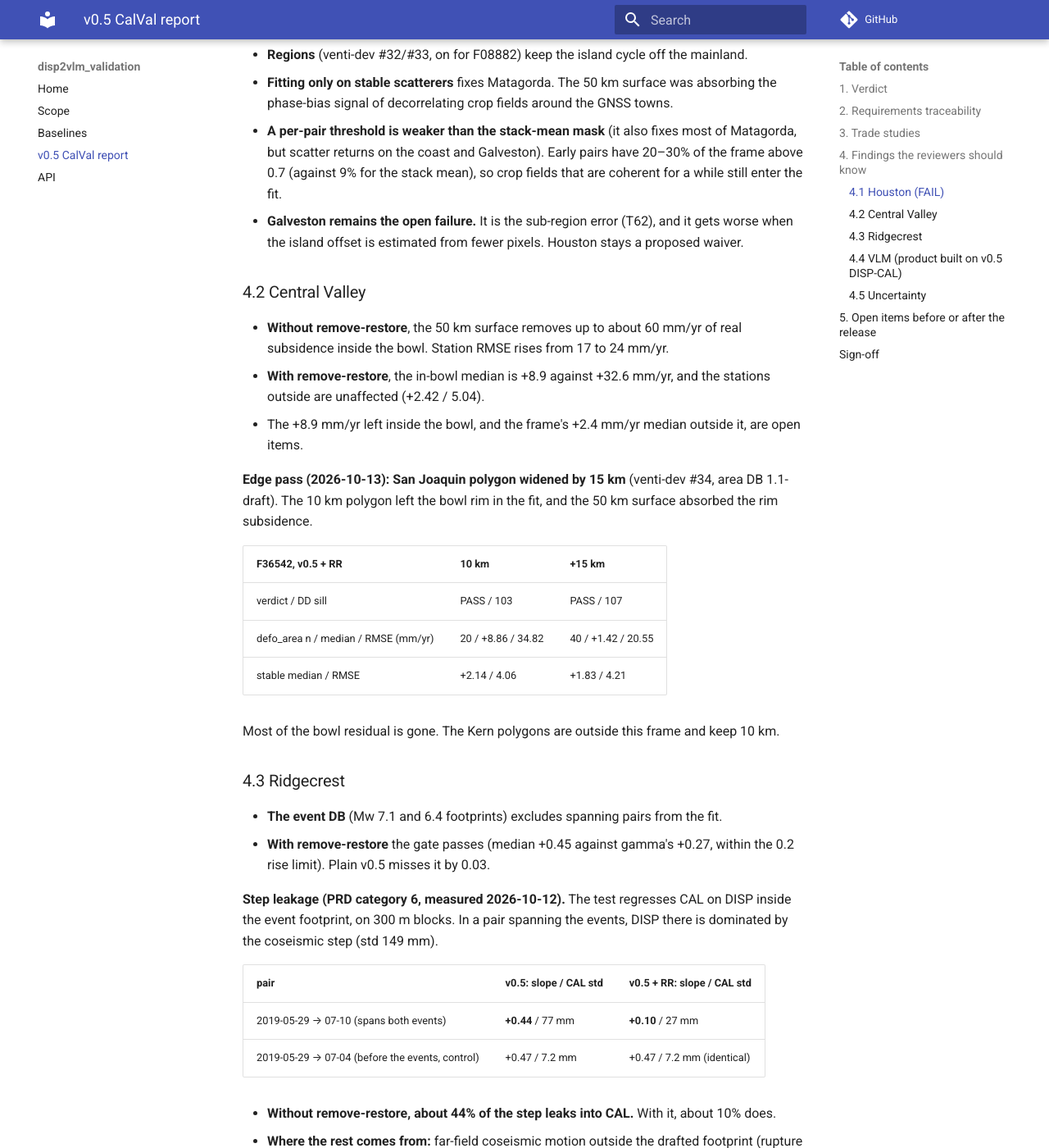
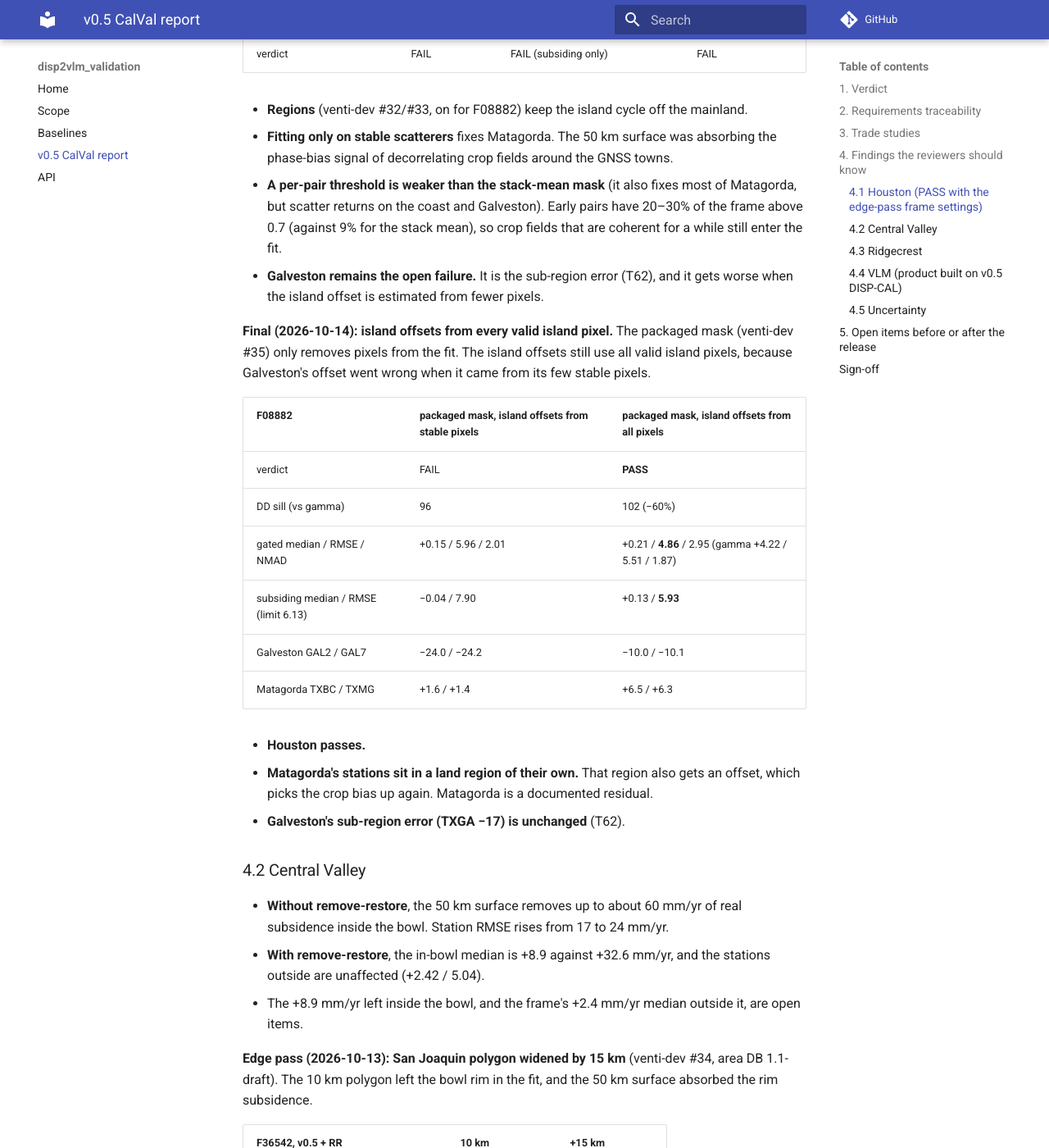
Before and after one commit to mgovorcin/disp2vlm_validation, an MkDocs documentation site: the page built from docs/vnv/v0.5-calval-report.md, in a window 1280 px wide and 1400 px high, scrolled down 4842 px. Shown: the whole window at 82% size. Built offline with MkDocs 1.6.1 and Material for MkDocs 9.7.7, drawn with Linux system fonts in a browser that asks for light colours; comment, search, counter and statistics services are not loaded; some of the changed text lies outside the part shown.

Commit message:
docs(vnv): Houston passes with its edge-pass frame settings (10/10)
Regions + packaged stable-pixel fit mask (venti-dev #35, cal-disp #15):
gated RMSE 4.86 (gamma 5.51), subsiding 5.93 <= 6.13, DD sill -60%.
Waiver superseded; Matagorda residual and Galveston TXGA stay open.

Co-Authored-By: Claude Opus 5.5 <noreply@anthropic.com>

```diff
--- a/docs/vnv/v0.5-calval-report.md
+++ b/docs/vnv/v0.5-calval-report.md
@@ -10,13 +10,15 @@
 
 ## 1. Verdict
 
-**v0.5 with remove-restore passes the release gate on 9 of 10 frames.
-Houston (F08882) fails.** The proposal is to release v0.5 with a documented
-waiver for Houston, and to fix it in the edge-case pass (section 5).
+**v0.5 with remove-restore passes the release gate on all 10 frames.**
+Houston (F08882) passes once its frame-table settings from the edge pass
+(2026-10-14) are applied: separate island regions and a packaged
+stable-pixel fit mask (venti-dev #35, cal-disp #15; section 4.1). Without
+them it fails, and the earlier proposal was a waiver.
 
 | # | Category | Frame | Gate | DD sill vs gamma | Category condition |
 |---|---|---|---|---|---|
-| 1 | Coastal subsidence + islands | F08882 Houston | **FAIL** | −56% | **not met** (see 4.1) |
+| 1 | Coastal subsidence + islands | F08882 Houston | PASS (+ RR, regions, fit mask) | −60% | met: subsiding RMSE 5.93 ≤ 6.13, defo_area 1.81 ≤ 2.52 mm/yr (4.1) |
 | 2 | Stable inland | F08886 Oklahoma City | PASS | −81% | met: stable median −0.11 mm/yr (n = 24) |
 | 3 | High relief + islands | F16940 Los Angeles | PASS | −72% | sill drops ✓; tropo-mode part untested (TS-T1 open) |
 | 4 | Northeast / GIA | F08622 New York | PASS | −69% | LOS RMSE 1.23 mm/yr; VLM vertical, single look only (descending data gap, 4.4) |
@@ -43,7 +45,7 @@ footprints (Venti DB `1.0-draft`). Per-frame numbers are in
 |---|---|---|
 | GATE-1 sill below raw | all 10 frames, −42 to −81% vs gamma | ✓ |
 | GATE-2 sill vs baseline | no significant rise on any frame | ✓ |
-| GATE-3 velocity vs baseline | 9/10; Houston gated RMSE +0.39 | ✗ Houston |
+| GATE-3 velocity vs baseline | 10/10; Houston gated RMSE 4.86 vs gamma 5.51 (with its edge-pass frame settings) | ✓ |
 | GATE-4 golden epoch | n/a until the v0.5 golden (T49, after sign-off) | open |
 | TARGET-1 \|median bias\| ≤ 1 mm/yr (reported) | met on 8/10; not met: Central Valley +2.42, Houston desc +2.47 | partial |
 | R-V1 independent GNSS only | `GATE.independent_gnss_only`; TS-G1 is the sole grid reader and gates nothing | ✓ |
@@ -75,7 +77,7 @@ footprints (Venti DB `1.0-draft`). Per-frame numbers are in
 
 ## 4. Findings the reviewers should know
 
-### 4.1 Houston (FAIL)
+### 4.1 Houston (PASS with the edge-pass frame settings)
 - **Gated velocity RMSE:** 5.90 against gamma's 5.51 mm/yr. Two areas drive it:
   - Galveston Island (GAL2, GAL7, TXGA, TDAM): −8 to −18 mm/yr;
   - Matagorda (TXBC, TXMG): +8.5 mm/yr.
@@ -89,8 +91,9 @@ footprints (Venti DB `1.0-draft`). Per-frame numbers are in
   no added scatter.
 - **Unwrap correction on** brings the gated RMSE to 5.19, better than
   gamma, but it is incomplete.
-- **Proposed waiver:** release with Houston documented as a known
-  limitation of coastal disconnected regions.
+- **Earlier proposal (superseded 2026-10-14):** a waiver for Houston as a
+  known limitation of coastal disconnected regions. The edge pass below
+  makes it pass.
 
 **Edge pass (2026-10-13).** All runs are v0.5 + remove-restore, gated under 0002.
 
@@ -114,7 +117,27 @@ footprints (Venti DB `1.0-draft`). Per-frame numbers are in
   mean), so crop fields that are coherent for a while still enter the fit.
 - **Galveston remains the open failure.** It is the sub-region error
   (T62), and it gets worse when the island offset is estimated from fewer
-  pixels. Houston stays a proposed waiver.
+  pixels.
+
+**Final (2026-10-14): island offsets from every valid island pixel.** The
+packaged mask (venti-dev #35) only removes pixels from the fit. The island
+offsets still use all valid island pixels, because Galveston's offset went
+wrong when it came from its few stable pixels.
+
+| F08882 | packaged mask, island offsets from stable pixels | **packaged mask, island offsets from all pixels** |
+|---|---|---|
+| verdict | FAIL | **PASS** |
+| DD sill (vs gamma) | 96 | 102 (−60%) |
+| gated median / RMSE / NMAD | +0.15 / 5.96 / 2.01 | +0.21 / **4.86** / 2.95 (gamma +4.22 / 5.51 / 1.87) |
+| subsiding median / RMSE (limit 6.13) | −0.04 / 7.90 | +0.13 / **5.93** |
+| Galveston GAL2 / GAL7 | −24.0 / −24.2 | −10.0 / −10.1 |
+| Matagorda TXBC / TXMG | +1.6 / +1.4 | +6.5 / +6.3 |
+
+- **Houston passes.**
+- **Matagorda's stations sit in a land region of their own.** That region
+  also gets an offset, which picks the crop bias up again. Matagorda is a
+  documented residual.
+- **Galveston's sub-region error (TXGA −17) is unchanged** (T62).
 
 ### 4.2 Central Valley
 - **Without remove-restore**, the 50 km surface removes up to about
@@ -201,7 +224,7 @@ The current footprints stay. The ~10% leakage is accepted and documented.
 | GATE-4 golden-epoch check on the v0.5 golden | with T49 |
 | T37.3: the remaining metadata fields (schema / frame-table versions, components) | with T49 (golden update) |
 | TS-T1 tropo by relief | needs a relief frame |
-| Edge-case refinement pass: done 2026-10-13 for Central Valley (San Joaquin +15 km), Ridgecrest (footprints kept), Matagorda (stable-pixel mask; delivery TBD). Open: Galveston sub-region (T62) | owner decision on the Houston mask |
+| Edge-case refinement pass: done 2026-10-14 for Central Valley (San Joaquin +15 km), Ridgecrest (footprints kept), Houston (regions + packaged fit mask: PASS). Open: Galveston sub-region (TXGA, T62), Matagorda residual (+6.5 mm/yr) | after venti-dev #35 / cal-disp #15 merge |
 
 ## Sign-off
 
```
